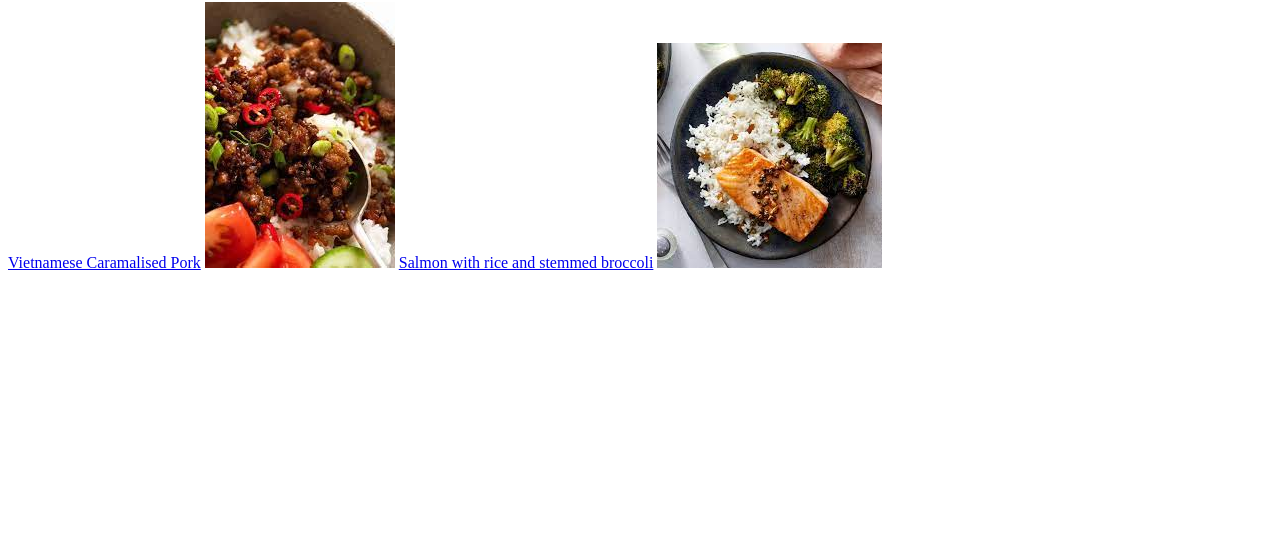
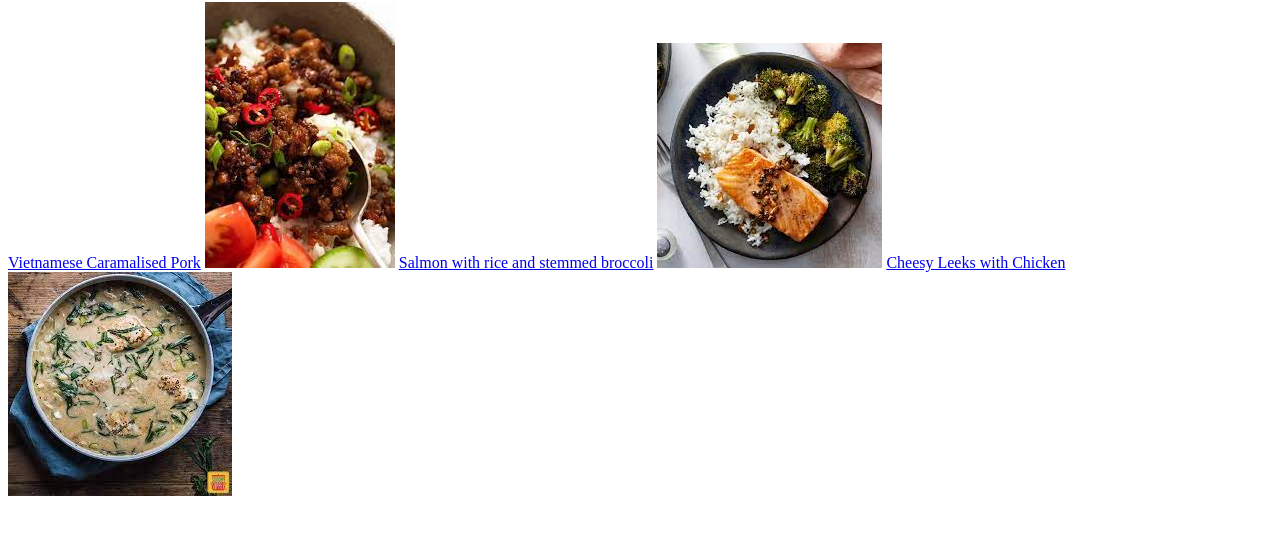
Before and after one commit to cbrim313/odin-recepies, a plain HTML site: page index.html in a window 1280 px wide. Shown: the part 78-612 px from the top of the page. Drawn offline with Linux system fonts and the light colour scheme.

Commit message:
Github page not showing Chhesyleeks Removed <br> before the link

```diff
--- a/index.html
+++ b/index.html
@@ -12,5 +12,7 @@
     <img src="images/Vietnamese-caramalised-pork.jpeg" alt="Picture of Vietnamese pork powl">
     <a href="recepies/Salmon-rice.html">Salmon with rice and stemmed broccoli</a>
     <img src="images/salmon-rice.jpeg" alt="Picture of Salmon with rice">
+    <a href="recepies/cheesy-leeks-with-chicken.html">Cheesy Leeks with Chicken</a>
+    <img src="images/cheesy-leeks-with-chicken.jpeg" alt="cheesy leeks with chicken">
 </body>
 </html>
```
Also changed, not shown: images/cheesy-leeks-with-chicken.jpeg (added).
